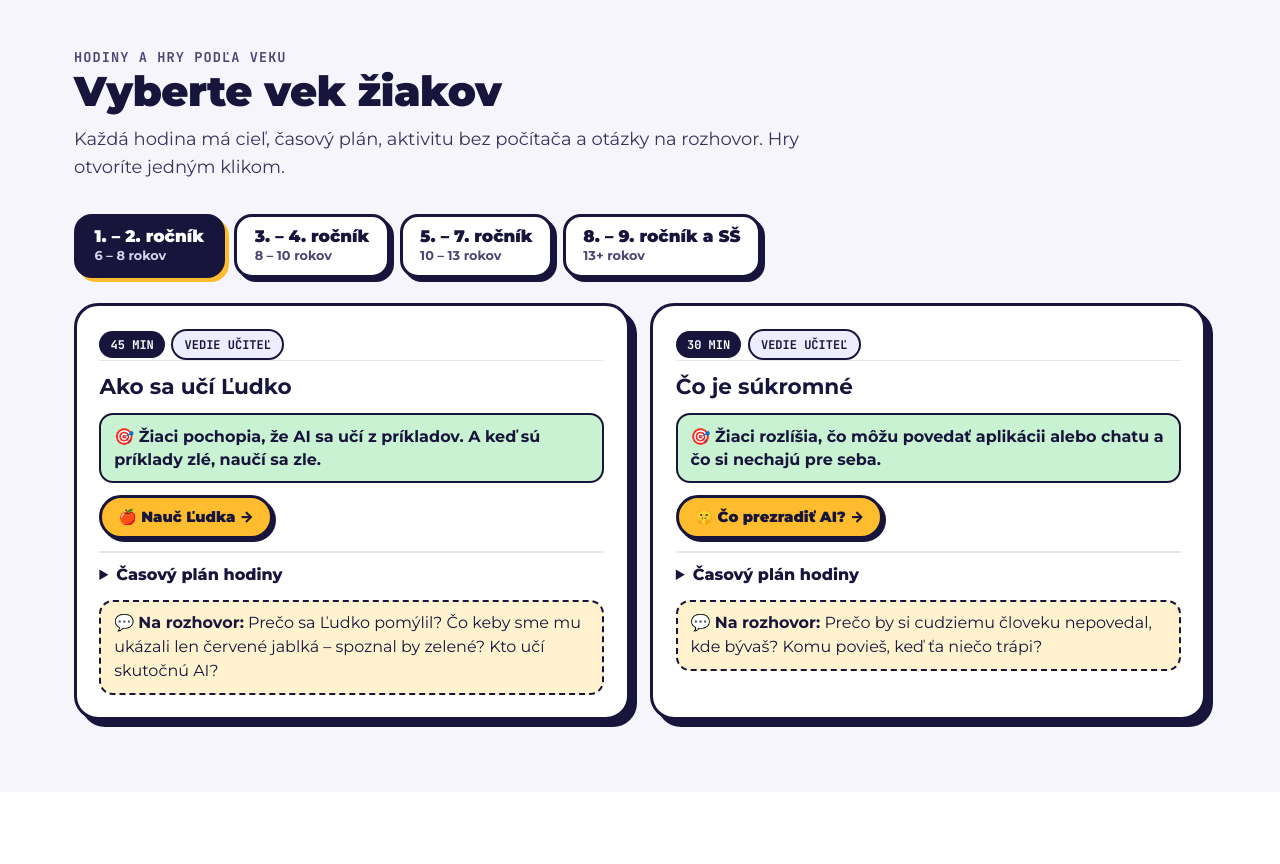
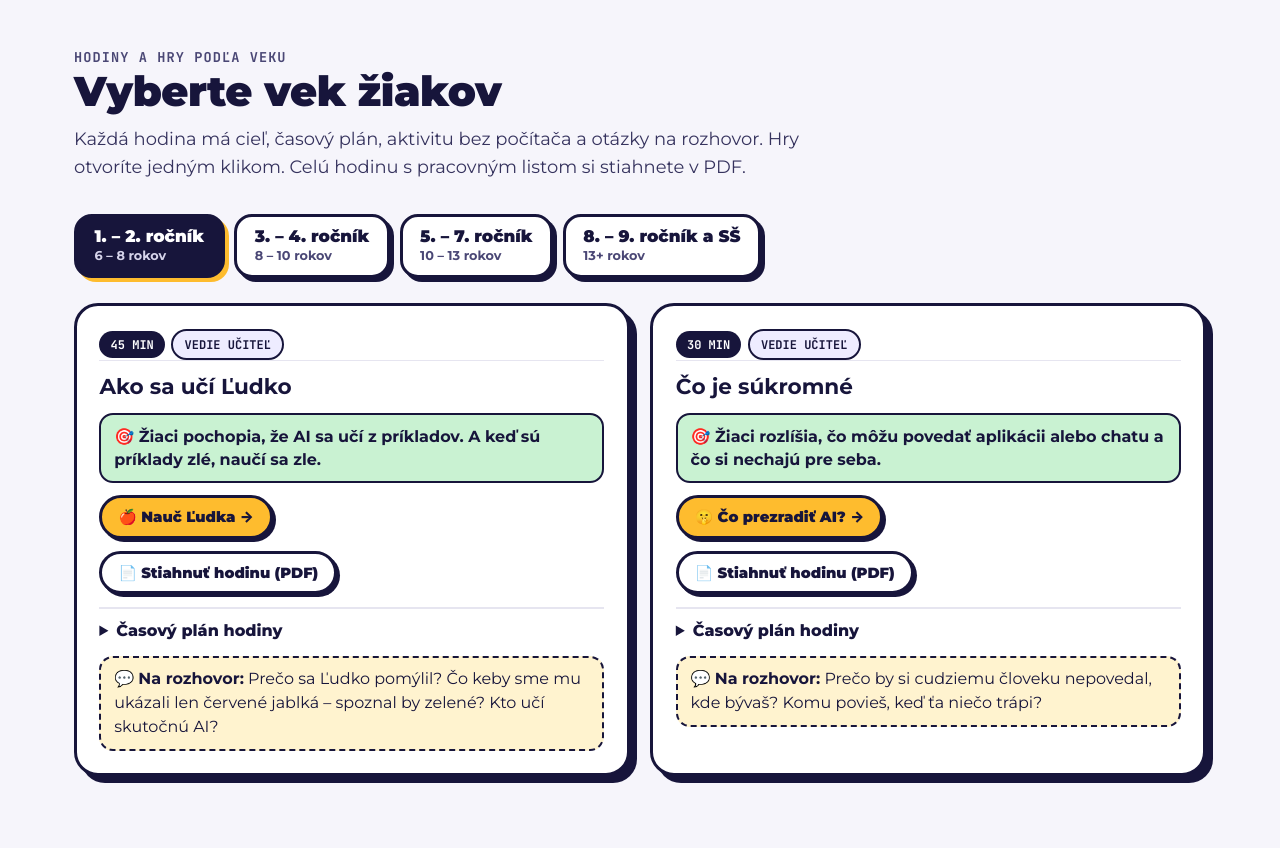
Before and after one commit to domanicky6/ludskyoai-web, a plain HTML site: page skoly.html in a window 1280 px wide. Shown: the part 1220-2084 px from the top of the page. Drawn offline with Linux system fonts and the light colour scheme.

Commit message:
Pre školy: každá hodina na stiahnutie v PDF s pracovným listom
11 hodín (1. ročník až SŠ) v assets/skoly/*.pdf, každá na 2 strany A4:
cieľ, pomôcky s odkazmi na hry, priebeh 45 minút po minútach,
otázky do diskusie, poznámka pre učiteľa a pracovný list pre žiakov.
V skoly.html pri každej hodine tlačidlo Stiahnuť hodinu (PDF).

Co-Authored-By: Claude Opus 5.5 <noreply@anthropic.com>
Claude-Session: https://claude.ai/code/session_015DU2UyMh8YPoY182J1NGa9

```diff
--- a/skoly.html
+++ b/skoly.html
@@ -98,7 +98,7 @@
   <div class="wrap">
     <span class="kicker">Hodiny a hry podľa veku</span>
     <h2>Vyberte vek žiakov</h2>
-    <p class="lead">Každá hodina má cieľ, časový plán, aktivitu bez počítača a otázky na rozhovor. Hry otvoríte jedným klikom.</p>
+    <p class="lead">Každá hodina má cieľ, časový plán, aktivitu bez počítača a otázky na rozhovor. Hry otvoríte jedným klikom. Celú hodinu s pracovným listom si stiahnete v PDF.</p>
     <div class="ages" role="tablist" aria-label="Vek žiakov" id="ages"></div>
     <div class="grid" id="lessons" role="tabpanel" aria-live="polite"></div>
   </div>
@@ -174,43 +174,43 @@
   ];
   var L = {
     a1: [
-      { h: 'Ako sa učí Ľudko', min: 45, goal: 'Žiaci pochopia, že AI sa učí z príkladov. A keď sú príklady zlé, naučí sa zle.',
+      { h: 'Ako sa učí Ľudko', pdf: 'ako-sa-uci-ludko', min: 45, goal: 'Žiaci pochopia, že AI sa učí z príkladov. A keď sú príklady zlé, naučí sa zle.',
         plan: [['5 min', 'Rozcvička: učiteľ ukazuje obrázky (hračka, robotický vysávač, mobil, lopta). Trieda hlasuje: „Je v tom AI, alebo nie?“'], ['15 min', 'Bez počítača: trieda je „AI“. Učiteľ ukáže 6 kartičiek ovocia a zeleniny a povie, kam patria. Potom ukáže nové a trieda háda podľa farby, tvaru, sladkosti.'], ['15 min', 'Hra Nauč Ľudka na tabuli: učiteľ ťahá kartičky podľa hlasovania. Druhé kolo: schválne naučíme Ľudka zle a pozrieme, čo sa stane.'], ['10 min', 'Rozhovor (otázky nižšie) a kresba: „Čo by som naučil(a) Ľudka?“']],
         q: 'Prečo sa Ľudko pomýlil? Čo keby sme mu ukázali len červené jablká – spoznal by zelené? Kto učí skutočnú AI?', games: ['nauc'] },
-      { h: 'Čo je súkromné', min: 30, goal: 'Žiaci rozlíšia, čo môžu povedať aplikácii alebo chatu a čo si nechajú pre seba.',
+      { h: 'Čo je súkromné', pdf: 'co-je-sukromne', min: 30, goal: 'Žiaci rozlíšia, čo môžu povedať aplikácii alebo chatu a čo si nechajú pre seba.',
         plan: [['5 min', 'Rozhovor: S kým sa rozprávate o tajomstvách? Kto je „dôveryhodný dospelý“?'], ['15 min', 'Hra Čo prezradiť AI? na tabuli. Pri každej kartičke trieda ukáže palec hore (môžem povedať) alebo dole (nechám si to).'], ['10 min', 'Semafor: každý žiak nakreslí jednu vec do zeleného okienka (môžem povedať) a jednu do červeného (nikdy).']],
         q: 'Prečo by si cudziemu človeku nepovedal, kde bývaš? Komu povieš, keď ťa niečo trápi?', games: ['prezradit'] }
     ],
     a2: [
-      { h: 'AI háda slová', min: 45, goal: 'Žiaci pochopia, že jazykový model háda najpravdepodobnejšie ďalšie slovo. Preto znie isto, aj keď sa mýli.',
+      { h: 'AI háda slová', pdf: 'ai-hada-slova', min: 45, goal: 'Žiaci pochopia, že jazykový model háda najpravdepodobnejšie ďalšie slovo. Preto znie isto, aj keď sa mýli.',
         plan: [['10 min', 'Bez počítača: učiteľ povie začiatok vety („Na raňajky som mal chlieb s…“). Žiaci napíšu na lístok jedno slovo. Spočítame čiarky na tabuli – vznikne „stĺpcový graf“ ako v AI.'], ['15 min', 'Hra Doplň ako AI na tabuli, trieda hlasuje.'], ['10 min', 'Posledné kolo „Moja babka sa volá…“: prečo to AI nemôže vedieť? Čo je halucinácia?'], ['10 min', 'Rozhovor a zápis: „AI háda, nevie. Dôležité veci overujem.“']],
         q: 'Keď AI niečo nevie, čo urobí? Ako zistíš, či má pravdu?', games: ['slovo', 'pexeso'] },
-      { h: 'Robot, či človek?', min: 45, goal: 'Žiaci zistia, že texty od AI sa ťažko rozoznávajú a že je dôležité vedieť, odkiaľ text pochádza.',
+      { h: 'Robot, či človek?', pdf: 'robot-ci-clovek', min: 45, goal: 'Žiaci zistia, že texty od AI sa ťažko rozoznávajú a že je dôležité vedieť, odkiaľ text pochádza.',
         plan: [['10 min', 'Každý žiak napíše 2 vety o svojom víkende. Učiteľ vopred pripraví 3 – 4 krátke texty od AI na rovnakú tému.'], ['15 min', 'Učiteľ texty premieša a číta. Trieda háda: človek, či AI? Podľa čoho?'], ['10 min', 'Hra Robot, či človek? na tabuli.'], ['10 min', 'Rozhovor: znaky textu od AI (zoznamy, všeobecnosť, žiadny osobný zážitok) a prečo nie sú istotou.']],
         q: 'Je v poriadku, keď s úlohou pomôže AI? Kedy áno a kedy by to bolo podvádzanie?', games: ['robot'] },
-      { h: 'Opakovanie: Riskuj o AI', min: 30, goal: 'Hravé zopakovanie celej témy v tímoch.',
+      { h: 'Opakovanie: Riskuj o AI', pdf: 'opakovanie-riskuj-o-ai', min: 30, goal: 'Hravé zopakovanie celej témy v tímoch.',
         plan: [['5 min', 'Rozdeľte triedu na 2 – 4 tímy, každý tím si vyberie kapitána.'], ['20 min', 'Riskuj o AI na tabuli: tím na rade vyberie kategóriu a body, poradí sa a kapitán povie odpoveď.'], ['5 min', 'Ktorá otázka bola najťažšia? Nech ju víťazný tím vysvetlí ostatným.']],
         q: 'Ktorú otázku za 400 bodov by ste do hry pridali vy?', games: ['riskuj', 'pexeso'] }
     ],
     a3: [
-      { h: 'Over si to!', min: 45, goal: 'Žiaci si osvoja 3 kroky overovania a zistia, že AI sa môže mýliť aj pri jednoduchých faktoch.',
+      { h: 'Over si to!', pdf: 'over-si-to', min: 45, goal: 'Žiaci si osvoja 3 kroky overovania a zistia, že AI sa môže mýliť aj pri jednoduchých faktoch.',
         plan: [['5 min', 'Otázka: „Kedy ste naposledy uverili niečomu, čo nebola pravda?“'], ['15 min', 'Hra Vymyslela si to AI? (pokojný režim) vo dvojiciach alebo na tabuli.'], ['15 min', '3 kroky overovania: 1. Kto to tvrdí? 2. Čo hovoria iné spoľahlivé zdroje? 3. Odkedy to platí? Dvojice overia jeden fakt z hry v encyklopédii alebo na oficiálnej stránke.'], ['10 min', 'Rozhovor: prečo AI znie isto, aj keď sa mýli?']],
         q: 'Ktorým zdrojom veríš a prečo? Čo urobíš, keď si dva zdroje odporujú?', games: ['halu', 'slovo'] },
-      { h: 'Spoznaj obrázok od AI', min: 45, goal: 'Žiaci si všimnú typické chyby obrázkov od AI a pochopia, že najistejšie je overiť zdroj.',
+      { h: 'Spoznaj obrázok od AI', pdf: 'spoznaj-obrazok-od-ai', min: 45, goal: 'Žiaci si všimnú typické chyby obrázkov od AI a pochopia, že najistejšie je overiť zdroj.',
         plan: [['5 min', 'Otázka: „Videli ste obrázok, o ktorom ste neboli istí, či je skutočný?“'], ['20 min', 'Nájdi chyby AI na tabuli: žiaci chodia k tabuli a ťukajú na chyby, ostatní radia.'], ['15 min', 'Rozhovor: prečo AI kreslí zle ruky a písmená? Nové AI ich robia menej. Ako potom spoznáme falošný obrázok? (Kto ho zverejnil? Píšu o tom aj iné zdroje?)'], ['5 min', 'Zhrnutie: chyby na obrázku pomôžu, ale istotu dá až overenie zdroja.']],
         q: 'Keby na obrázku žiadna chyba nebola, ako by ste zistili, či je skutočný?', games: ['chyby'] },
-      { h: 'Výstup na Gerlach', min: 45, goal: 'Súťažné zopakovanie: súkromie, halucinácie, deepfaky, férové používanie AI.',
+      { h: 'Výstup na Gerlach', pdf: 'vystup-na-gerlach', min: 45, goal: 'Súťažné zopakovanie: súkromie, halucinácie, deepfaky, férové používanie AI.',
         plan: [['5 min', 'Tímy po 4 – 5 žiakov, každý tím má kartičky A/B/C.'], ['30 min', 'Ľudko na vrchol – trasa Gerlachovský štít. Tímy sa striedajú, odpoveď ukazujú kartičkou. Body za každú rímsu bez pošmyknutia.'], ['10 min', 'Každý tím vymyslí jednu vlastnú otázku na ďalšiu rímsu.']],
         q: 'Ktorá odpoveď vás prekvapila? Ktorá otázka by bola dobrá pre rodičov?', games: ['vrchol'] }
     ],
     a4: [
-      { h: 'Deepfaky a podvody', min: 45, goal: 'Žiaci spoznajú znaky podvodov s AI (falošný hlas, video, „nové číslo“) a dohodnú sa na pravidlách overovania.',
+      { h: 'Deepfaky a podvody', pdf: 'deepfaky-a-podvody', min: 45, goal: 'Žiaci spoznajú znaky podvodov s AI (falošný hlas, video, „nové číslo“) a dohodnú sa na pravidlách overovania.',
         plan: [['5 min', 'Otázka: „Videli ste už video, ktoré vyzeralo pravdivo, ale nebolo?“'], ['15 min', 'Hra Odhaľ podvod (na čas) vo dvojiciach, potom spoločne prejsť najťažšie situácie.'], ['15 min', 'Rozhovor o „bezpečnom slove“ v rodine a o tom, prečo sú najviac ohrození starí rodičia. Úloha: doma vysvetliť jednu situáciu z hry.'], ['10 min', 'Kyberšikana a deepfake: čo robiť, keď niekto vyrobí falošné video spolužiaka? (nahlásiť, nešíriť, povedať dospelému)']],
         q: 'Prečo podvodníci tlačia na čas a tajnosť? Komu by ste to doma vysvetlili ako prvému?', games: ['podvod', 'pas', 'chyby'] },
-      { h: 'AI a domáce úlohy – čo je fér?', min: 45, goal: 'Trieda spolu vytvorí vlastnú dohodu o používaní AI.',
+      { h: 'AI a domáce úlohy – čo je fér?', pdf: 'ai-a-domace-ulohy', min: 45, goal: 'Trieda spolu vytvorí vlastnú dohodu o používaní AI.',
         plan: [['10 min', 'Štyri rohy: učiteľ číta situácie (AI mi vysvetlila látku / AI napísala celú slohovku / AI opravila gramatiku / AI vymyslela zdroje). Žiaci sa postavia do rohu „fér“, „nefér“, „záleží“.'], ['15 min', 'Diskusia v skupinách: kde je hranica? Čo sa tým naučím a čo nie?'], ['15 min', 'Spoločne upravte Triednu dohodu o AI (nižšie) a podpíšte ju.'], ['5 min', 'Hra Robot, či človek? ako záver.']],
         q: 'Keď za mňa píše AI, kto sa učí? Čo budem vedieť o rok?', games: ['robot'] },
-      { h: 'Ako vlastne AI funguje', min: 45, goal: 'Žiaci prepoja učenie z príkladov, predpovedanie slov a predsudky v dátach.',
+      { h: 'Ako vlastne AI funguje', pdf: 'ako-vlastne-ai-funguje', min: 45, goal: 'Žiaci prepoja učenie z príkladov, predpovedanie slov a predsudky v dátach.',
         plan: [['10 min', 'Nauč Ľudka: schválne ho naučte zle. Čo to hovorí o dátach?'], ['15 min', 'Doplň ako AI: prečo AI neodpovedá vždy rovnako? Čo je pravdepodobnosť?'], ['15 min', 'Diskusia o predsudkoch: ak sa AI učila z textov, kde bol lekár vždy muž, čo bude písať? Ako to opraviť?'], ['5 min', 'Zhrnutie: dáta → učenie → odhad → chyby.']],
         q: 'Kto zodpovedá za chybu AI – firma, používateľ, alebo dáta?', games: ['nauc', 'slovo'] }
     ]
@@ -223,6 +223,7 @@
       return '<article class="card lesson" style="animation-delay:' + (i * 0.08) + 's"><div class="top"><span class="tag">' + x.min + ' MIN</span>' + (id === 'a1' || id === 'a2' ? '<span class="tag lt">VEDIE UČITEĽ</span>' : '<span class="tag lt">DVOJICE / TÍMY</span>') + '</div>' +
         '<h3>' + esc(x.h) + '</h3><div class="goal">🎯 ' + esc(x.goal) + '</div>' +
         '<div class="games">' + x.games.map(function (g) { return '<a class="btn sm yel" href="hry.html#' + g + '">' + G[g] + ' →</a>'; }).join('') + '</div>' +
+        '<a class="btn sm" href="assets/skoly/' + x.pdf + '.pdf" download style="align-self:flex-start">📄 Stiahnuť hodinu (PDF)</a>' +
         '<details><summary>Časový plán hodiny</summary><ul class="plan" style="margin-top:.7rem">' + x.plan.map(function (p) { return '<li><span class="m">' + p[0] + '</span><span>' + esc(p[1]) + '</span></li>'; }).join('') + '</ul></details>' +
         '<div class="q">💬 <b>Na rozhovor:</b> ' + esc(x.q) + '</div></article>';
     }).join('');
```
Also changed, not shown: 11 other files.
